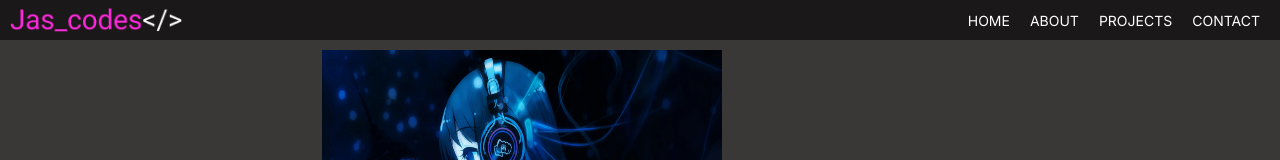
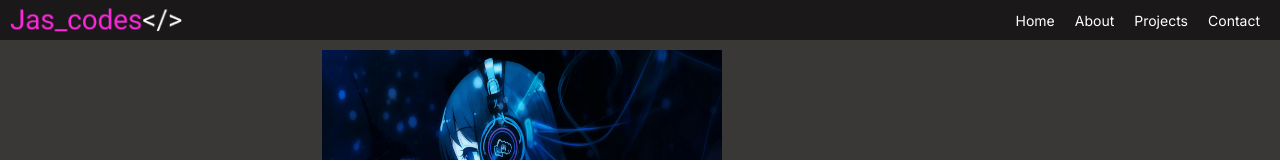
Before and after one commit to Jasminvillatoro/Jasmin-Portfolio, a React (Create React App) app: page / in a window 1280 px wide. Shown: the top 160 px of the page. Built offline with nearby package versions, Linux system fonts and the light colour scheme.

Commit message:
edited nav text and logo

```diff
--- a/src/components/Nav.js
+++ b/src/components/Nav.js
@@ -7,16 +7,16 @@ const Nav = () => {
       <nav>
         <ul>
           <li>
-            <a href="#">HOME</a>
+            <a href="#">Home</a>
           </li>
           <li>
-            <a href="#">ABOUT</a>
+            <a href="#">About</a>
           </li>
           <li>
-            <a href="#">PROJECTS</a>
+            <a href="#">Projects</a>
           </li>
           <li>
-            <a href="#">CONTACT</a>
+            <a href="#">Contact</a>
           </li>
         </ul>
       </nav>
```
